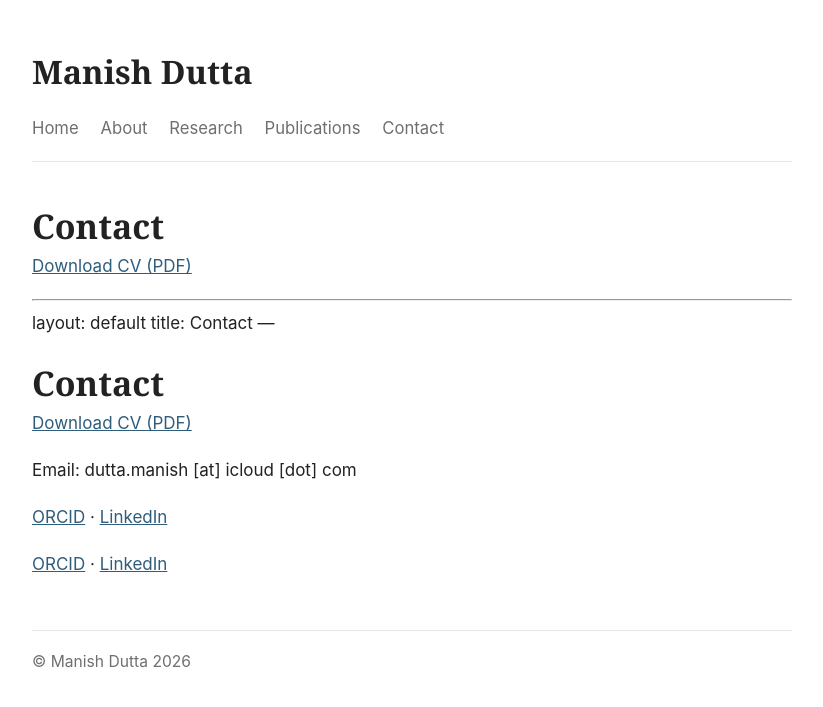
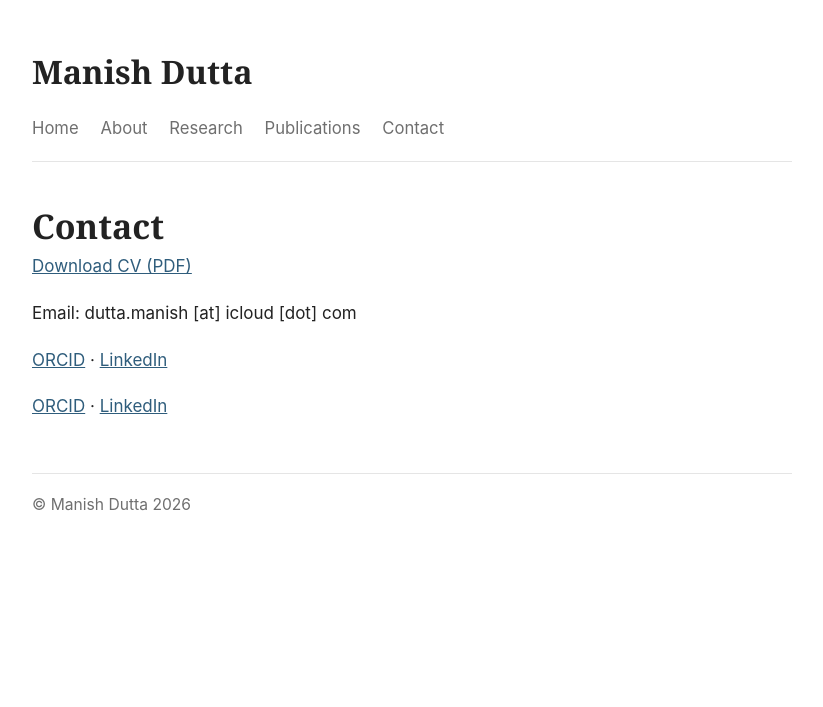
Before and after one commit to themanishdutta/themanishdutta, a Jekyll site: the page built from contact.md, in a window 1280 px wide. Shown: the top 707 px of the page, without its empty margins (228-1051 px from the left). Built offline with Jekyll 4.4.1, drawn with Linux system fonts in a browser that asks for light colours.

Commit message:
Update contact.md

```diff
--- a/contact.md
+++ b/contact.md
@@ -1,16 +1,3 @@
----
-layout: default
-title: Contact
----
-
-# Contact
-
-<p>
-  <a href="{{ '/files/CV_Manish_Dutta.pdf' | relative_url }}" target="_blank">
-    Download CV (PDF)
-  </a>
-</p>
-
 ---
 layout: default
 title: Contact
```
